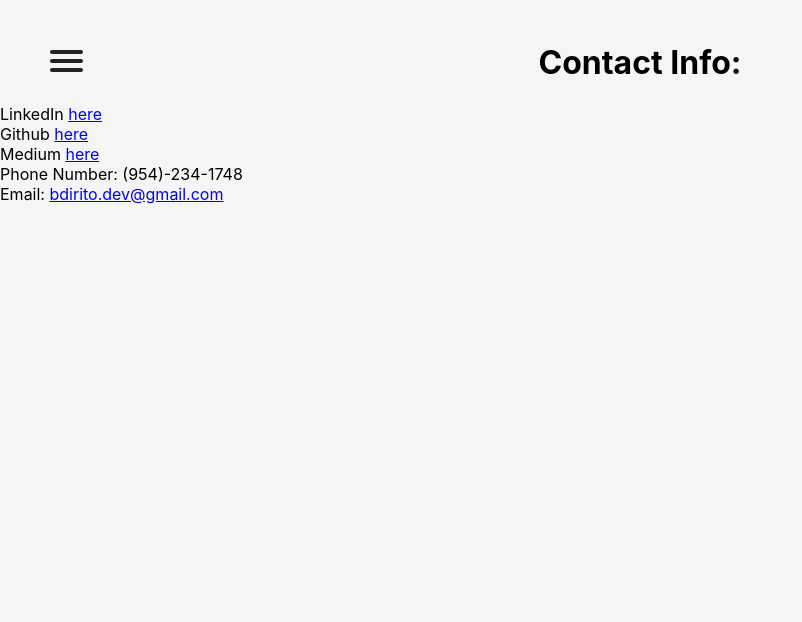
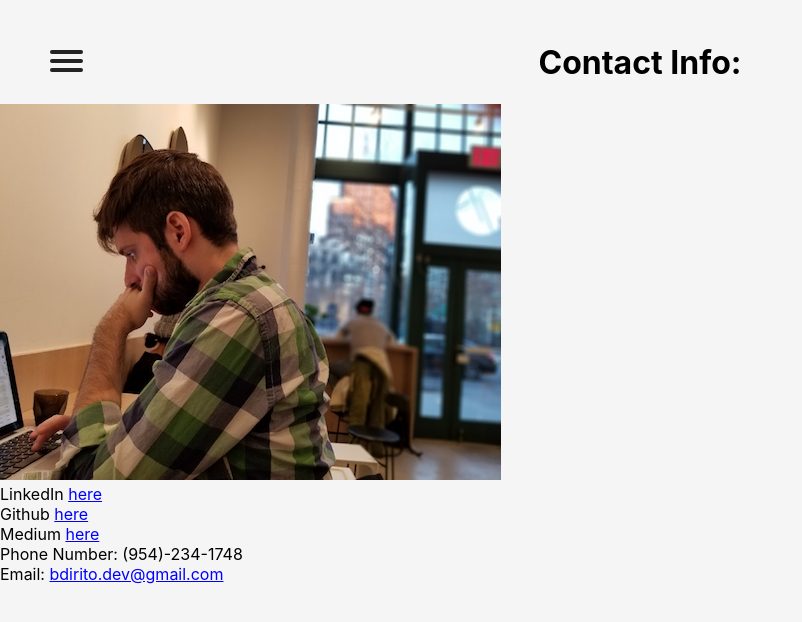
Before and after one commit to Bcdirito/github.bcdirito.io, a React (Create React App) app: page /contact in a window 1280 px wide. Shown: the top 622 px of the page, without its empty margins (0-802 px from the left). Built offline with nearby package versions, Linux system fonts and the light colour scheme.

Commit message:
added all content except videos

```diff
--- a/src/components/Contact.js
+++ b/src/components/Contact.js
@@ -1,5 +1,5 @@
 import React, { Component } from 'react'
-
+import contactPhoto from "../media/contact_photo.jpeg"
 export default class Contact extends Component {
   state = {
     email: "bdirito.dev@gmail.com"
@@ -14,6 +14,7 @@ export default class Contact extends Component {
     return (
       <div>
         <h1>Contact Info:</h1>
+          <img src={contactPhoto} alt="contactPhoto"/>
           <div className="contactInfo">
             LinkedIn <a href="https://www.linkedin.com/in/brian-dirito-7a7174145/" target="_blank" rel="noopener noreferrer">here</a>
             <br/>
```
Also changed, not shown: src/media/contact_photo.jpeg (added).
